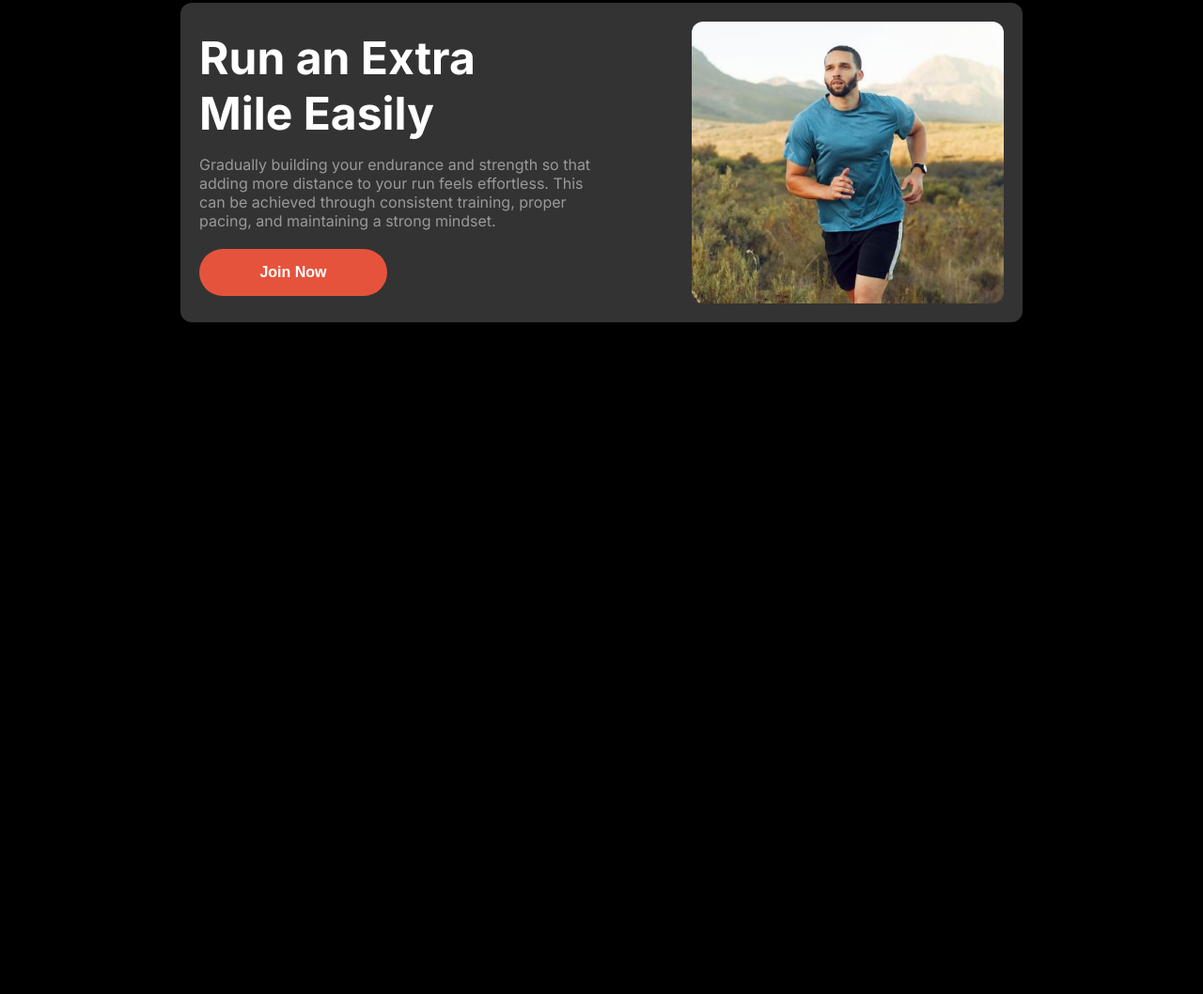
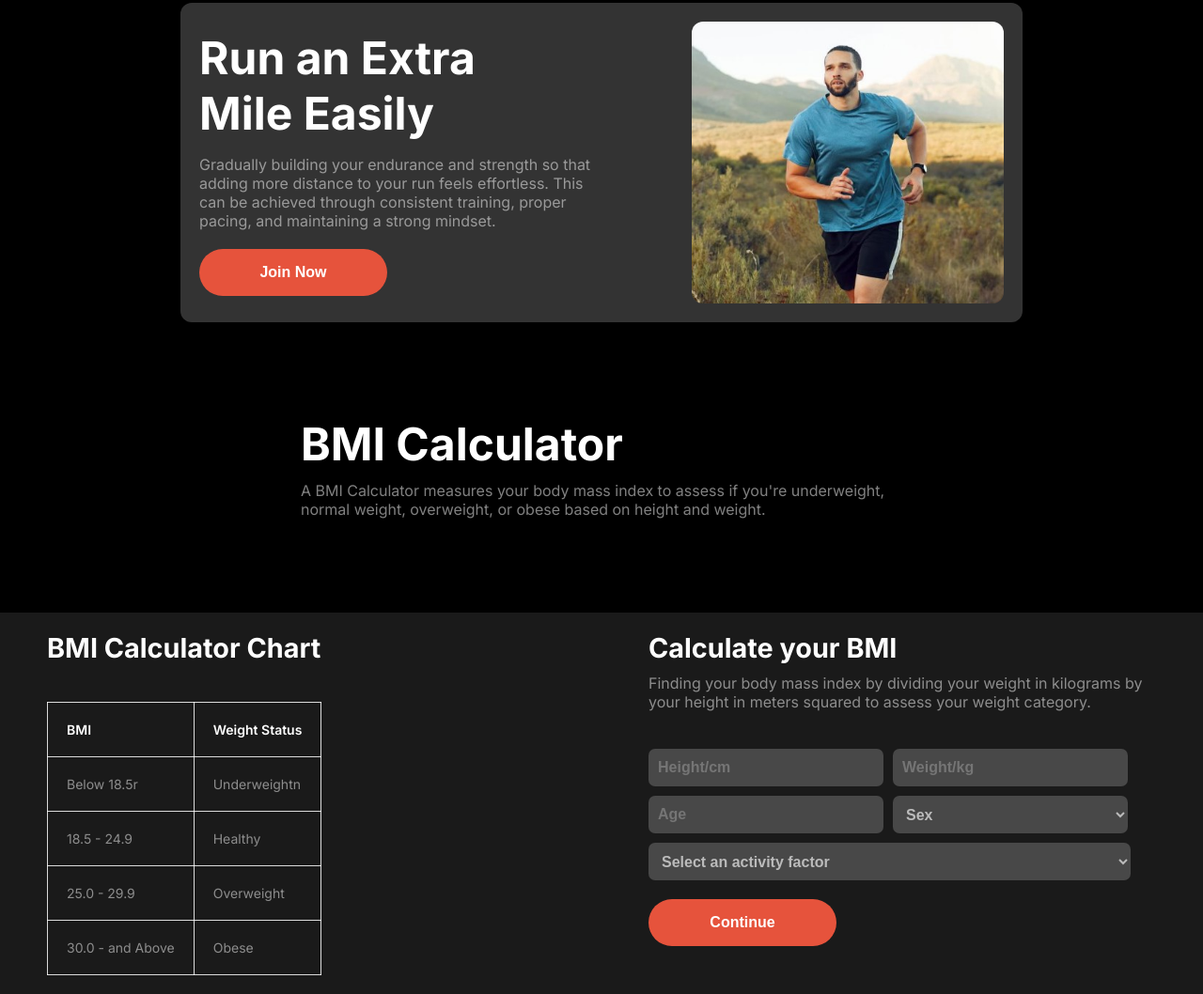
Before and after one commit to ayubislam1/Assignment-2, a plain HTML site: page index.html in a window 1280 px wide. Shown: the part 1382-2440 px from the top of the page at 94% size. Before the commit the page ends 1825 px from the top, so only its background shows below. Drawn offline with Linux system fonts and the light colour scheme; a web font is replaced by a local one.

Commit message:
bmi section complete

```diff
--- a/index.html
+++ b/index.html
@@ -108,6 +108,72 @@
 
 				<img src="./images/run.jpg" alt="" class="run-img" />
 			</section>
+			<section class="bmi">
+				<div class="bmi-container">
+					<h2 class="bmi-title title-text">BMI Calculator</h2>
+					<p class="bmi-description description-text">
+						A BMI Calculator measures your body mass index to assess if you're
+						underweight, normal weight, overweight, or obese based on height and
+						weight.
+					</p>
+				</div>
+				<div class="bmi-calculator-container">
+					<div class="calculator-chart">
+						<h3 class="calculator-chart-title">BMI Calculator Chart</h3>
+						<table class="calculator-chart-table">
+							<tr>
+								<th>BMI</th>
+								<th>Weight Status</th>
+							</tr>
+							<tr>
+								<td>Below 18.5r</td>
+								<td>Underweightn</td>
+							</tr>
+							<tr>
+								<td>18.5 - 24.9</td>
+								<td>Healthy</td>
+							</tr>
+							<tr>
+								<td>25.0 - 29.9</td>
+								<td>Overweight</td>
+							</tr>
+							<tr>
+								<td>30.0 - and Above</td>
+								<td>Obese</td>
+							</tr>
+						</table>
+					</div>
+					<div class="calculator">
+						<h3 class="calculator-title">Calculate your BMI</h3>
+						<p class="calculator-description description-text">
+							Finding your body mass index by dividing your weight in kilograms
+							by your height in meters squared to assess your weight category.
+						</p>
+						<div class="calculator-table">
+							<div>
+								<input type="text" placeholder="Height/cm" class="box1" />
+							</div>
+							<div>
+								<input type="text" placeholder="Weight/kg" class="box1" />
+							</div>
+							<div><input type="text" placeholder="Age" class="box1" /></div>
+							<div>
+								<select name="" id="" class="box1">
+									<option value="">Sex</option>
+									<option value="">Male</option>
+									<option value="">Female</option>
+								</select>
+							</div>
+							<div>
+								<select name="" id="box5" class="box1">
+									<option value="">Select an activity factor</option>
+								</select>
+							</div>
+						</div>
+						<button class="calculator-btn primary-btn">Continue</button>
+					</div>
+				</div>
+			</section>
 		</main>
 		<footer></footer>
 	</body>
--- a/style.css
+++ b/style.css
@@ -236,6 +236,87 @@ nav {
 	margin-bottom: 20px;
 }
 
+/* bmi section design */
+
+.bmi-container {
+	width: 50%;
+	margin: 0 auto;
+}
+.bmi-description {
+	margin-top: 10px;
+	margin-bottom: 100px;
+}
+.bmi-calculator-container {
+	width: 100%;
+	background-color: rgba(255, 255, 255, 0.1);
+
+	display: flex;
+	justify-content: space-around;
+}
+.calculator-chart-title,
+.calculator-title {
+	color: #ffff;
+	font-size: 1.8em;
+	font-weight: bold;
+}
+.calculator-chart-table {
+	height: 70px;
+}
+table,
+th,
+td {
+	border: 1px solid rgba(255, 255, 255, 0.842);
+	border-collapse: collapse;
+	padding: 20px;
+	font-size: 14px;
+	font-weight: 400;
+	color: rgba(255, 255, 255, 0.5);
+}
+th {
+	font-size: 1em;
+	font-weight: 600;
+	color: #ffff;
+	text-align: left;
+}
+.calculator-chart,
+.calculator {
+	width: 70%;
+	padding: 20px 50px;
+}
+.calculator-chart-title {
+	margin-bottom: 40px;
+}
+.calculator-title {
+	margin-bottom: 10px;
+}
+.calculator-table {
+	display: grid;
+	grid-template-columns: repeat(2, 1fr);
+	gap: 10px;
+	width: 50%;
+}
+.box1 {
+	height: 40px;
+	width: 250px;
+
+	background-color: rgba(255, 255, 255, 0.2);
+	border-radius: 7px;
+	padding: 10px;
+	font-size: 1em;
+	font-weight: 600;
+	border: 0;
+	color: rgba(255, 255, 255, 0.626);
+}
+.calculator-table {
+	margin-top: 40px;
+	margin-bottom: 20px;
+}
+#box5 {
+	width: 205%;
+}
+
+/* team part design */
+
 @media screen and (max-width: 576px) {
 	nav {
 		flex-direction: column;
@@ -294,4 +375,20 @@ nav {
 	.run-btn {
 		width: 100%;
 	}
+	.bmi-calculator-container {
+		flex-direction: column;
+		width: 100%;
+	}
+
+	.bmi-container {
+		margin-left: 0;
+		margin-right: 0;
+		width: 100%;
+		padding: 20px;
+		margin-bottom: -50px;
+		margin-top: 20px;
+	}
+	.calculator {
+		width: 100%;
+	}
 }
```
